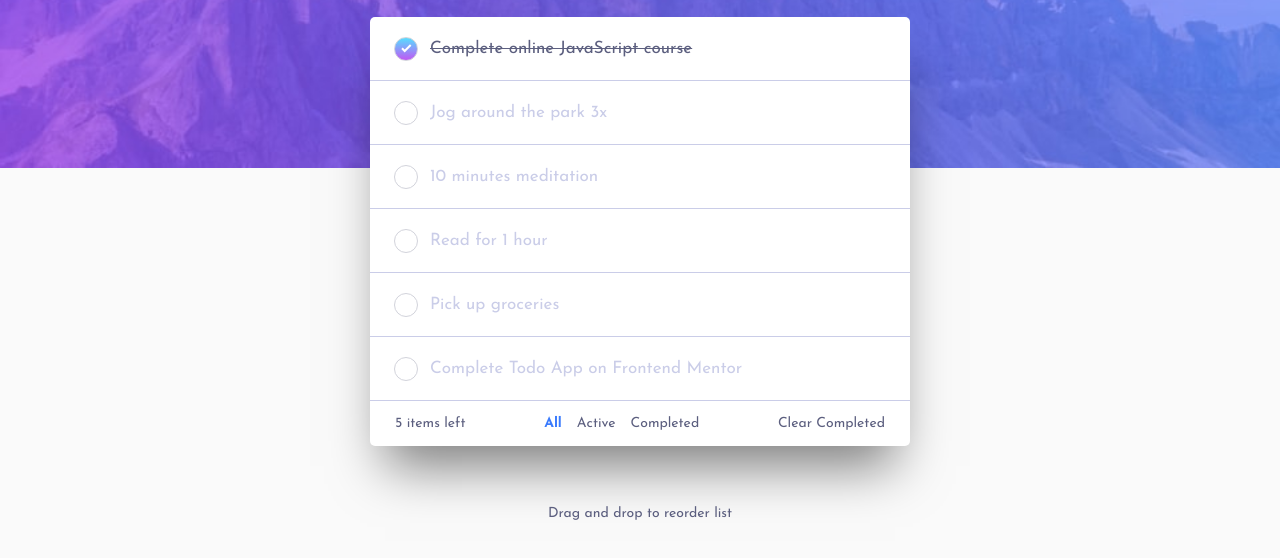
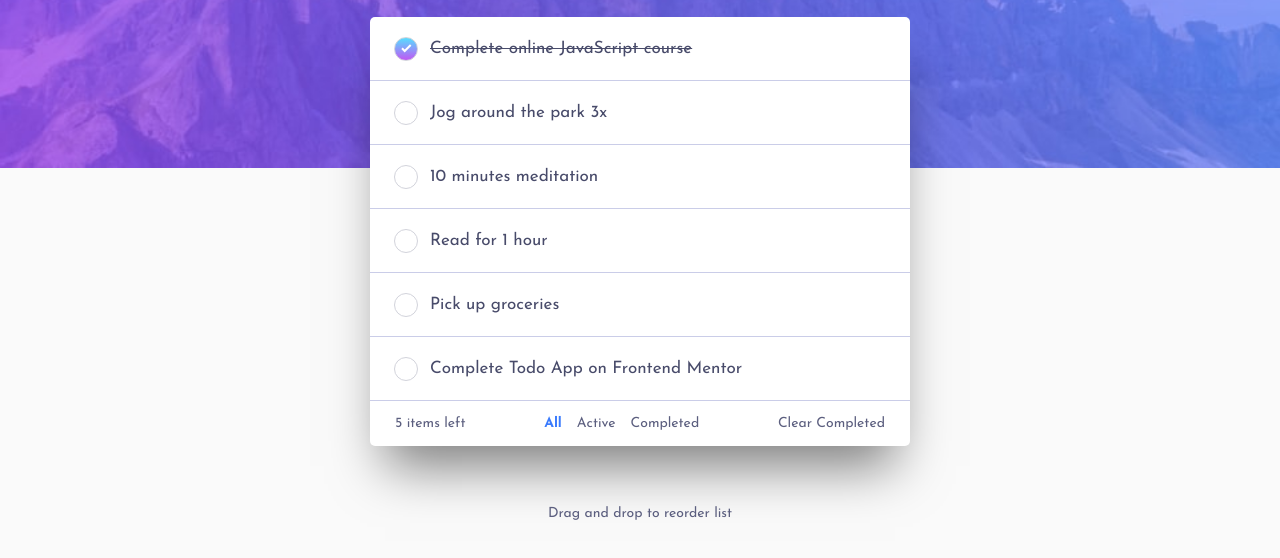
Before and after one commit to danifick/my-third-project, a plain HTML site: page index.html in a window 1280 px wide. Both pictures are taken after a click on the button 897 px from the left and 90 px from the top of the page. Shown: the part 232-790 px from the top of the page. Drawn offline with Linux system fonts and the light colour scheme.

Commit message:
ЦВЕТ ЗАДАЧ

```diff
--- a/style.css
+++ b/style.css
@@ -293,4 +293,9 @@ body.light .todo__item--completed .todo__checkbox-circle {
 
 body.light .todo__item {
     border-bottom: 1px solid hsl(234, 39%, 85%);
+
 }
+
+body.light .todo__text {
+    color: hsl(235, 19%, 35%);
+}
```
